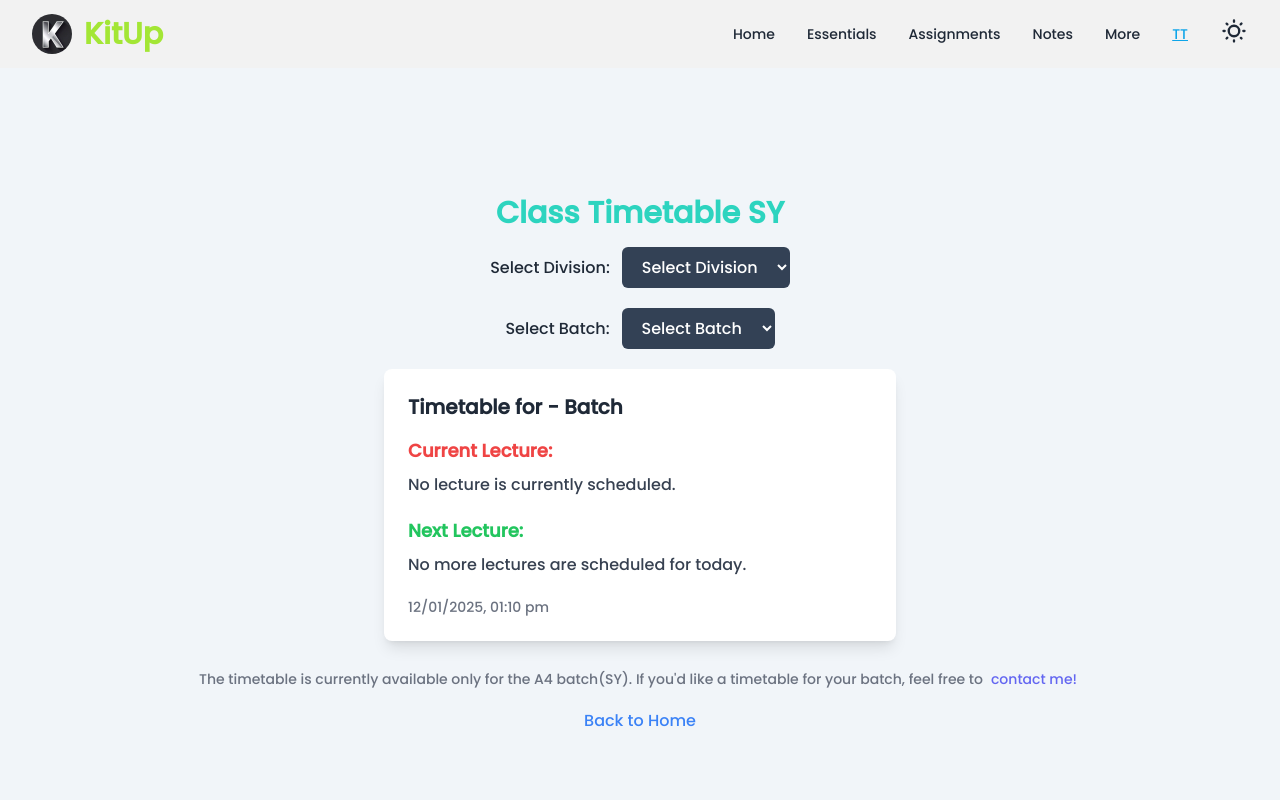
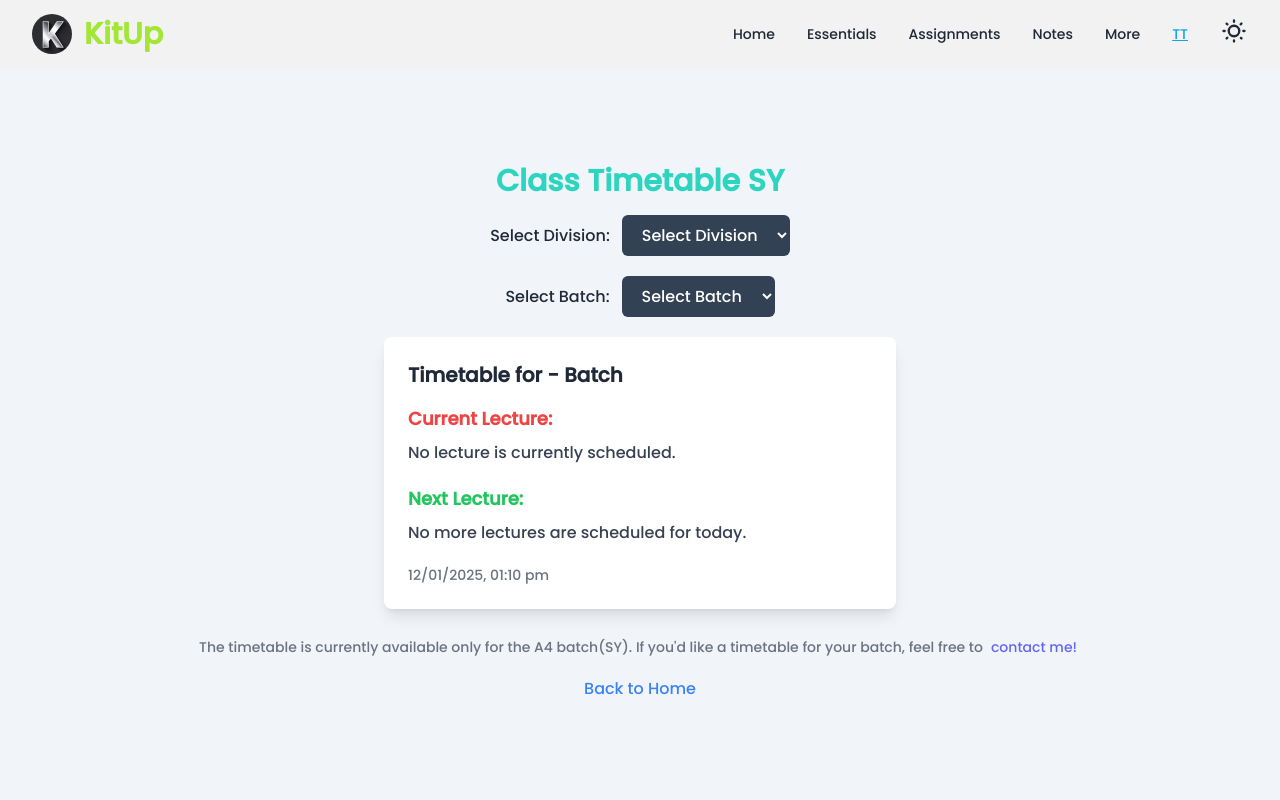
Before and after one commit to SatAlgo/SetUp, a React (Vite) app: page /TT in a window 1280 px wide. Shown: the top 800 px of the page. Built offline with nearby package versions, Linux system fonts and the light colour scheme.

Commit message:
removed padding final

```diff
--- a/src/components/Timetable.jsx
+++ b/src/components/Timetable.jsx
@@ -160,8 +160,8 @@ function Timetable() {
 
 
   return (
-    <div className="mt-[64px] flex flex-col items-center justify-center min-h-screen bg-slate-100 dark:bg-slate-900 dark:text-white px-4">
-      <h1 className="text-3xl font-bold mb-4 text-teal-400">Class Timetable SY</h1>
+    <div className="flex flex-col items-center justify-center min-h-screen bg-slate-100 dark:bg-slate-900 dark:text-white px-4">
+      <h1 className="mt-[64px] text-3xl font-bold mb-4 text-teal-400">Class Timetable SY</h1>
 
       <div className="mb-5">
         <label htmlFor="division" className="mr-3">Select Division:</label>
--- a/src/content/TT.jsx
+++ b/src/content/TT.jsx
@@ -9,9 +9,7 @@ function TT() {
     return (
         <>
             <Navbar />
-            <div className="">
             <Timetable />
-            </div>
             <TableTT/>
             <Footer />
         </>
```
